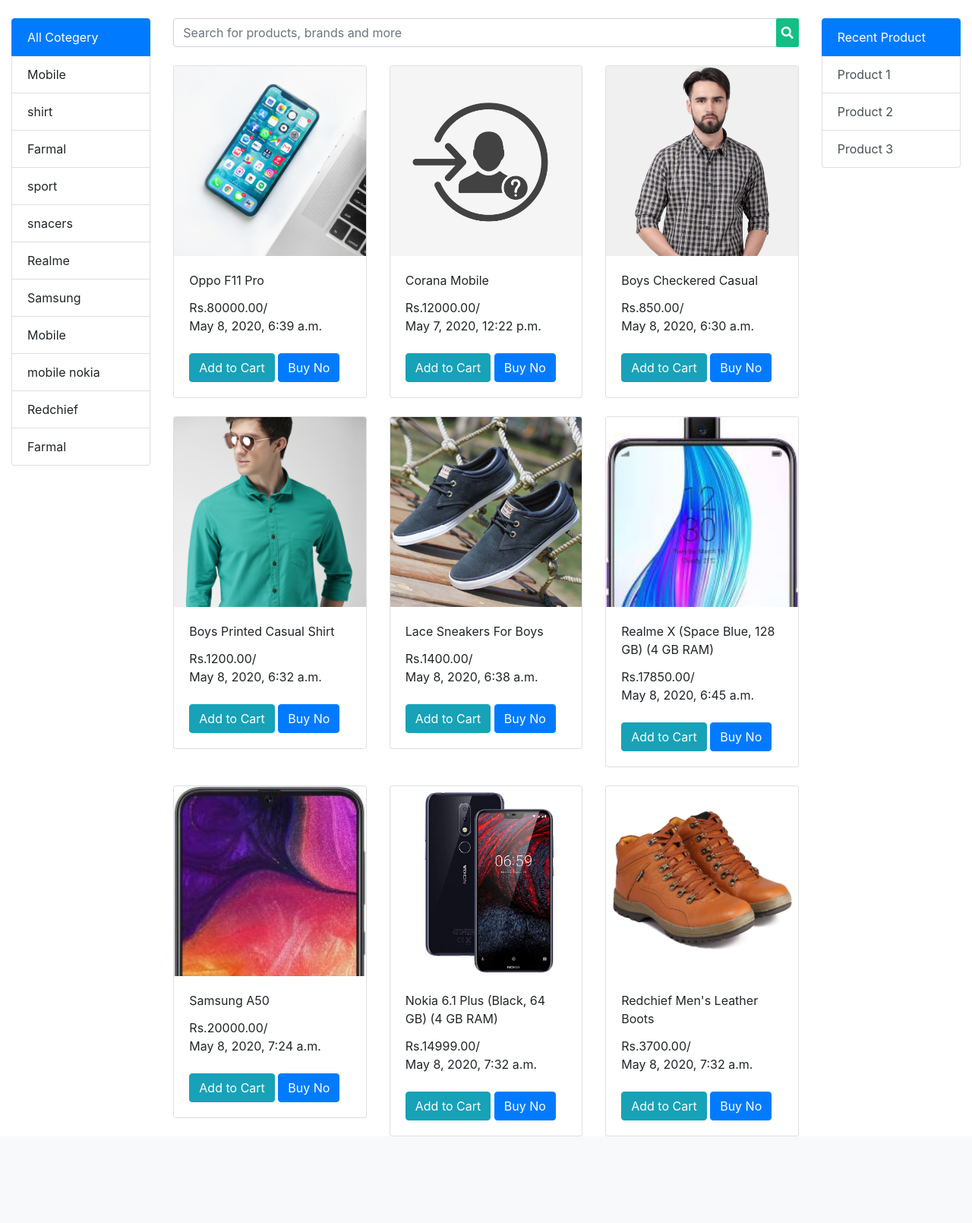
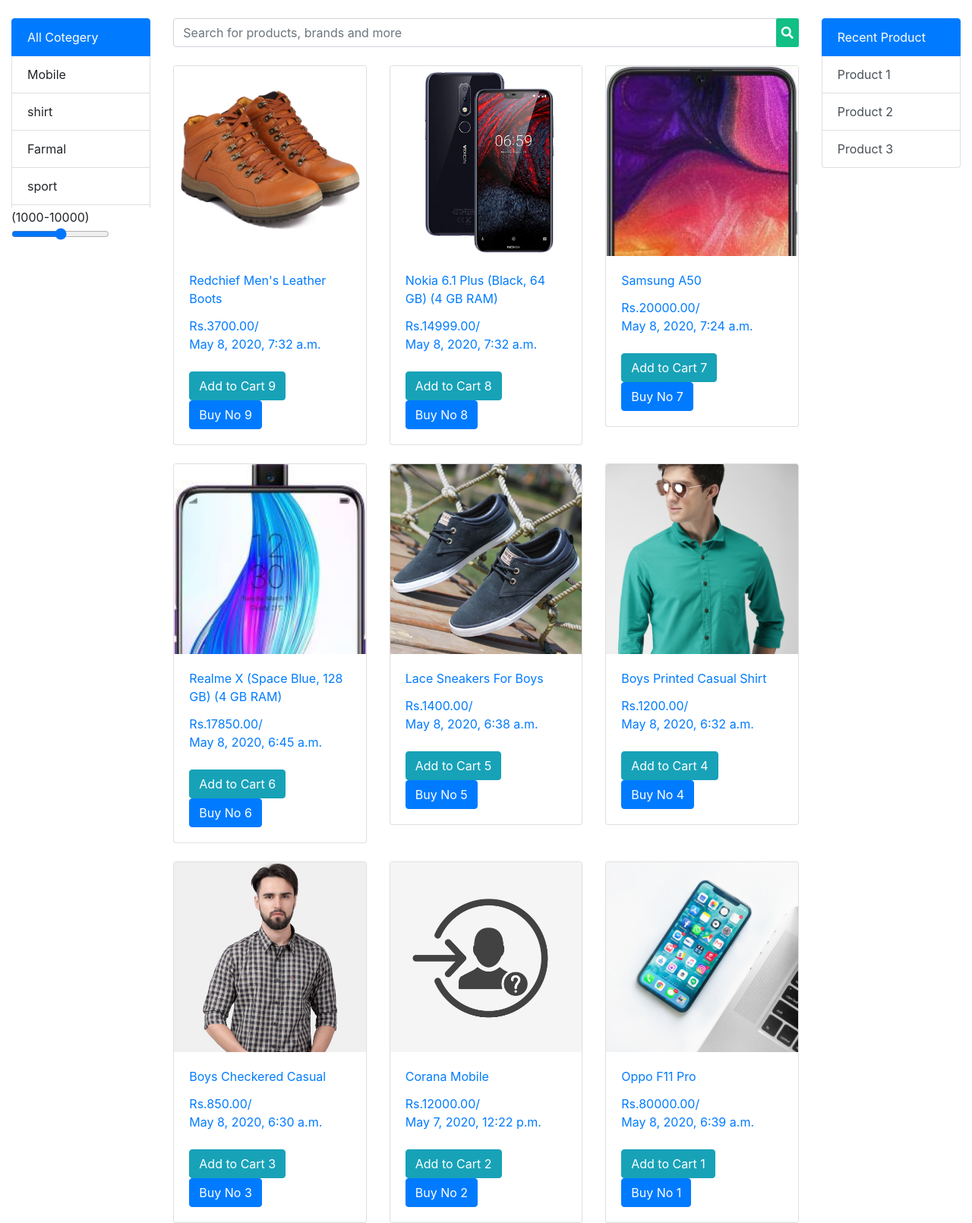
Before and after one commit to rajk9200/shop, a Django app: page / in a window 1280 px wide. Shown: the part 56-1666 px from the top of the page at 76% size. Before the commit the page ends 1552 px from the top, so only its background shows below. Run offline with Django 3.2, Linux system fonts and the light colour scheme; data comes from the database, SQL or seed files in the repository; some libraries are stand-ins or nearby versions.

Commit message:
upadate chnges

```diff
--- a/home/templates/home.html
+++ b/home/templates/home.html
@@ -4,73 +4,7 @@
 {% block body%}
 {% load static %}
 
-<header class="bg-light">
-    <div class="container">
-        <nav class="navbar navbar-expand-md navbar-light ">
-            <a href="#" class="navbar-brand text-primary">Apna Rewa Apna Bazar</a>
-            <button type="button" class="navbar-toggler" data-toggle="collapse" data-target="#navbarCollapse">
-                <span class="navbar-toggler-icon"></span>
-            </button>
-
-            <div class="collapse navbar-collapse" id="navbarCollapse">
-
-                <div class="navbar-nav ml-auto">
-                    <a class="nav-item btn btn-primary ">
-                        <span id="showlistbtn" class="text-white" onclick="CartHide()">Cart <i
-                                class="fas fa-shopping-cart"></i></span>
-                    </a>
-                    <div id="cart_data">
-                        <div class="items">
-                            <table class="table table-bordered">
-                                <thead>
-                                <tr class="bg-primary text-white">
-                                    <td>Images</td>
-                                    <td>Product name</td>
-                                    <td>QTY</td>
-                                    <td>Price</td>
-                                    <td>#</td>
-                                </tr>
-                                </thead>
-                                <tbody id="loadCart">
-                                <tr class="items-data1">
-                                    <td><img src="/static/images/p1.jpg" width="40"></td>
-                                    <td>Product name</td>
-                                    <td>12 x <input type="number" class="qty" value="1"></td>
-                                    <td>12</td>
-                                    <td>
-                                        <button onclick="del_item(1);" class="btn btn-danger"><i
-                                                class="fas fa-trash"></i></button>
-                                    </td>
-                                </tr>
-
-
-                                </tbody>
-                                <tfoot>
-                                <tr>
-                                    <td colspan="3">Total</td>
-                                    <td colspan="2">1200</td>
-                                </tr>
-                                <tr>
-                                    <td colspan="5"><a href="" class="btn btn-primary">Checkout</a></td>
-                                </tr>
-                                </tfoot>
-                            </table>
-
-
-                        </div>
-
-                    </div>
-
-                    <script>
-
-                    </script>
-
-
-                </div>
-            </div>
-        </nav>
-    </div>
-</header>
+{% include 'page/header.html'%}
 
 <div class="container-fluid">
 
@@ -78,15 +12,25 @@
     <div class="row mt-4">
         <div class="col-md-2">
 
-            <div class="list-group">
+            <div class="list-group" id="cat-div">
                 <a href="#" class="list-group-item list-group-item-action active">All Cotegery
                 </a>
                 <span id="getCot">
                 </span>
 
             </div>
+
+            <div class="">
+                (1000-10000)
+                <input type="range" id="searchprobyrange" onchange="searchProbyRange()">
+            </div>
         </div>
-
+        <script>
+        function searchProbyRange(){
+            searchprobyrange =$("#searchprobyrange").val();
+            alert(searchprobyrange);
+            }
+        </script>
         <div class="col-md-8">
             <div class="sdiv">
                 <input type="text" id="searchpro" placeholder="Search for products, brands and more"
@@ -163,43 +107,6 @@ function searchProduct(){
 
  }
 
-<!--function fetchAllCat(){-->
-<!--        $.ajax({-->
-<!--            url:"http://127.0.0.1:8000/allCat/",-->
-<!--            success:function(data){-->
-<!--            $("#getCot").html(data);-->
-<!--            }-->
-<!--        });-->
-<!--        }-->
-
-<!--function searchProduct(){-->
-<!--searchKey =$("#searchpro").val();-->
-<!--$.ajax({-->
-<!--    url :"http://127.0.0.1:8000/allpro/",-->
-<!--    type:"get",-->
-<!--    data:{searchKey:searchKey},-->
-<!--    success:function(data){-->
-<!--     $("#allpro").html(data);-->
-<!--    }-->
-
-<!--    });-->
-
-<!--}-->
-
-<!--function seearchByCot(id){-->
-<!--searchKeyByid =id;-->
-<!--alert(id);-->
-<!--$.ajax({-->
-<!--    url :"http://127.0.0.1:8000/allpro/",-->
-<!--    type:"get",-->
-<!--    data:{searchKeyByid:searchKeyByid},-->
-<!--    success:function(data){-->
-<!--     $("#allpro").html(data);-->
-<!--    }-->
-
-<!--    });-->
-
-<!--}-->
 
 
 $(document).ready(function(){
@@ -209,10 +116,6 @@ fetchAllCot();
 });
 
 
-
-
-
-
 </script>
 {% endblock%}
 
--- a/home/templates/page/allproduct.html
+++ b/home/templates/page/allproduct.html
@@ -1,6 +1,7 @@
 {% if pro%}
 
 {% for v in pro%}
+    <a href="{% url 'details' v.name %}">
         <div class="col-sm-4">
             <div class="prod mt-4">
                 <div class="card bg-white">
@@ -9,13 +10,14 @@
                         <div class="card-title">{{v.name}} </div>
                         <div class="pro-price"> Rs.{{v.price}}/ </div>
                         <div class="pro-date"> {{v.date}} </div><br>
-                        <a href="#Cart" class="btn btn-info" >Add to Cart</a>
-                        <a href="#buy" class="btn btn-primary">Buy No</a>
+                        <a href="#Cart" class="btn btn-info" >Add to Cart {{v.pk}}</a>
+                        <a href="#buy" class="btn btn-primary">Buy No {{v.id}}</a>
                     </div>
                 </div>
             </div>
 
         </div>
+        </a>
         {% endfor%}
 
 {%else%}
--- /dev/null
+++ b/home/templates/page/header.html
@@ -0,0 +1,67 @@
+<header class="bg-light">
+    <div class="container">
+        <nav class="navbar navbar-expand-md navbar-light ">
+            <a href="{% url 'home'%}" class="navbar-brand text-primary">Apna Rewa Apna Bazar</a>
+            <button type="button" class="navbar-toggler" data-toggle="collapse" data-target="#navbarCollapse">
+                <span class="navbar-toggler-icon"></span>
+            </button>
+
+            <div class="collapse navbar-collapse" id="navbarCollapse">
+
+                <div class="navbar-nav ml-auto">
+                    <a class="nav-item btn btn-primary ">
+                        <span id="showlistbtn" class="text-white" onclick="CartHide()">Cart <i
+                                class="fas fa-shopping-cart"></i></span>
+                    </a>
+                    <div id="cart_data">
+                        <div class="items">
+                            <table class="table table-bordered">
+                                <thead>
+                                <tr class="bg-primary text-white">
+                                    <td>Images</td>
+                                    <td>Product name</td>
+                                    <td>QTY</td>
+                                    <td>Price</td>
+                                    <td>#</td>
+                                </tr>
+                                </thead>
+                                <tbody id="loadCart">
+                                <tr class="items-data1">
+                                    <td><img src="/static/images/p1.jpg" width="40"></td>
+                                    <td>Product name</td>
+                                    <td>12 x <input type="number" class="qty" value="1"></td>
+                                    <td>12</td>
+                                    <td>
+                                        <button onclick="del_item(1);" class="btn btn-danger"><i
+                                                class="fas fa-trash"></i></button>
+                                    </td>
+                                </tr>
+
+
+                                </tbody>
+                                <tfoot>
+                                <tr>
+                                    <td colspan="3">Total</td>
+                                    <td colspan="2">1200</td>
+                                </tr>
+                                <tr>
+                                    <td colspan="5"><a href="" class="btn btn-primary">Checkout</a></td>
+                                </tr>
+                                </tfoot>
+                            </table>
+
+
+                        </div>
+
+                    </div>
+
+                    <script>
+
+                    </script>
+
+
+                </div>
+            </div>
+        </nav>
+    </div>
+</header>
--- a/home/urls.py
+++ b/home/urls.py
@@ -5,5 +5,6 @@ urlpatterns = [
     path('', views.home, name='home'),
     path('allpro/', views.allProduct, name='allpro'),
     path('allCat/', views.allCategery, name='allCat'),
+    path('details/<str:name>/', views.details_view, name='details'),
     # path('checkout/', views.checkout, name='checkout'),
 ]
--- a/home/views.py
+++ b/home/views.py
@@ -6,12 +6,20 @@ def home(request):
 
     return render(request, 'home.html')
 
+
+def details_view(request,name=None):
+    p =Product.objects.get(name=name)
+    data ={
+      'pro':p
+    }
+    return render(request, 'page/details.html',data)
+
 # def checkout(request):
 #     return render(request, 'checkout.html')
 
 def allProduct(request):
     data=dict()
-    p =Product.objects.filter(active=True)
+    p =Product.objects.filter(active=True).order_by('-id')
     data['pro'] = p
 
     if request.is_ajax():
@@ -22,11 +30,11 @@ def allProduct(request):
         if not cot_id1 ==0:
             print(cot_id1)
             pro_obj =ProCot.objects.get(id=cot_id1)
-            p3 =Product.objects.filter(cat=pro_obj)
+            p3 =Product.objects.filter(cat=pro_obj).order_by('-id')
             data['pro'] = p3
 
         if searchpro:
-            p1 =Product.objects.filter(active=True,name__icontains=searchpro)
+            p1 =Product.objects.filter(active=True,name__icontains=searchpro).order_by('-id')
             data['pro'] = p1
 
 
--- a/static/css/style.css
+++ b/static/css/style.css
@@ -47,3 +47,10 @@ width: 100%;
     height: 250px;
     overflow: hidden;
 }
+
+#cat-div{
+
+    width: 100%;
+    height: 250px;
+    overflow: scroll;
+}
```
Also changed, not shown: home/templates/page/details.html (added, +43 -0 lines).
